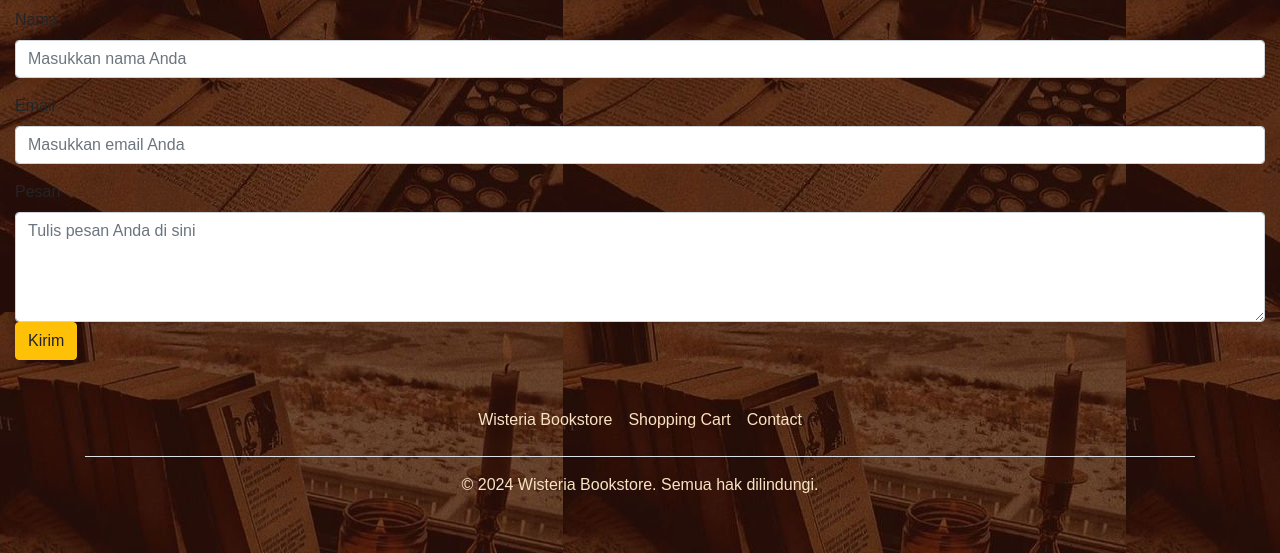
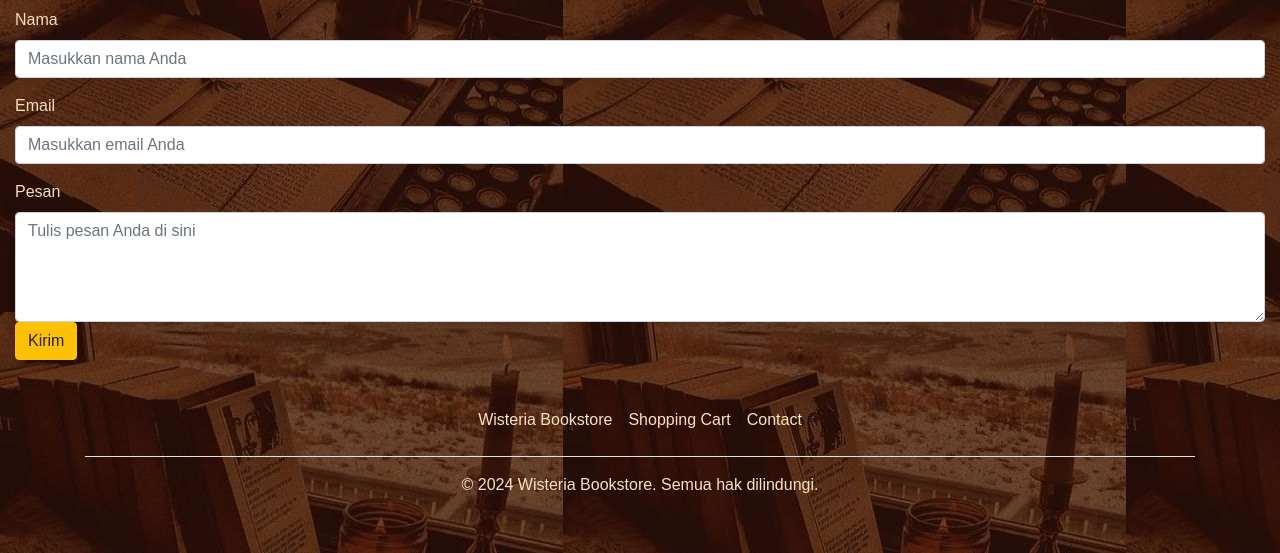
Before and after one commit to DrystanWinokan/221110095UTSPraktikumPemrogramanWeb, a plain HTML site: page contact.html in a window 1280 px wide. Shown: the part 267-820 px from the top of the page. Drawn offline with nearby package versions, Linux system fonts and the light colour scheme.

Commit message:
Add files via upload

```diff
--- a/style.css
+++ b/style.css
@@ -51,3 +51,7 @@ a{
     color: rgb(248, 221, 185);
     text-align: center;
   }
+
+  label{
+    color: rgb(248, 221, 185);
+  }
```
